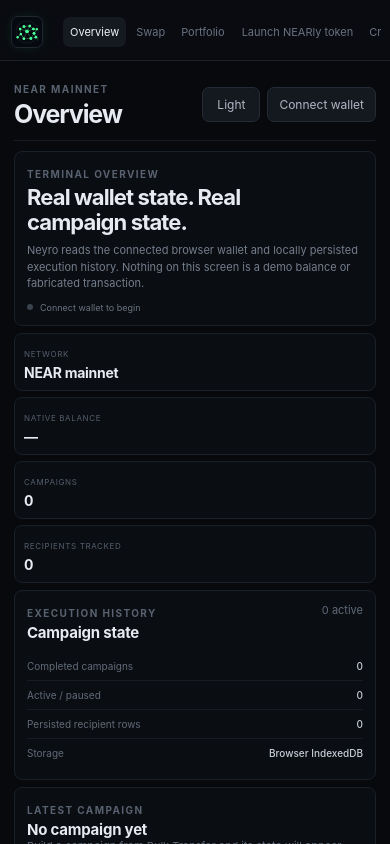
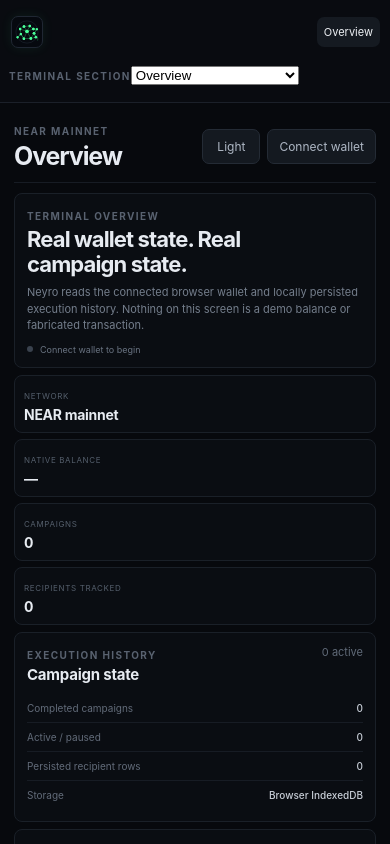
Before and after one commit to rhynox-ui/Neyro, a React (Vite) app in the folder web/: page / in a window 390 px wide. Shown: the top 844 px of the page. Built offline with nearby package versions, Linux system fonts and the light colour scheme.

Commit message:
fix(web): replace clipped mobile nav with section picker

```diff
--- a/web/src/main.tsx
+++ b/web/src/main.tsx
@@ -614,7 +614,7 @@
           <div><strong>NEYRO</strong><small>TERMINAL</small></div>
         </div>
 
-        <nav className="nav-groups">
+        <nav className="nav-groups" aria-label="Terminal navigation">
           {NAV_GROUPS.map((group) => (
             <div className="nav-group" key={group.label ?? "root"}>
               {group.label && <div className="nav-label">{group.label}</div>}
@@ -631,6 +631,21 @@
             </div>
           ))}
         </nav>
+        <label className="mobile-nav-wrap">
+          <span className="sr-only">Terminal section</span>
+          <select
+            className="mobile-nav"
+            value={activeView}
+            onChange={(event) => setActiveView(event.target.value)}
+            aria-label="Terminal section"
+          >
+            {NAV_GROUPS.map((group) => (
+              <optgroup key={group.label ?? "root"} label={group.label ?? "Terminal"}>
+                {group.items.map((item) => <option key={item} value={item}>{item}</option>)}
+              </optgroup>
+            ))}
+          </select>
+        </label>
 
         <div className="sidebar-bottom">
           <div className="wallet-box">
```
